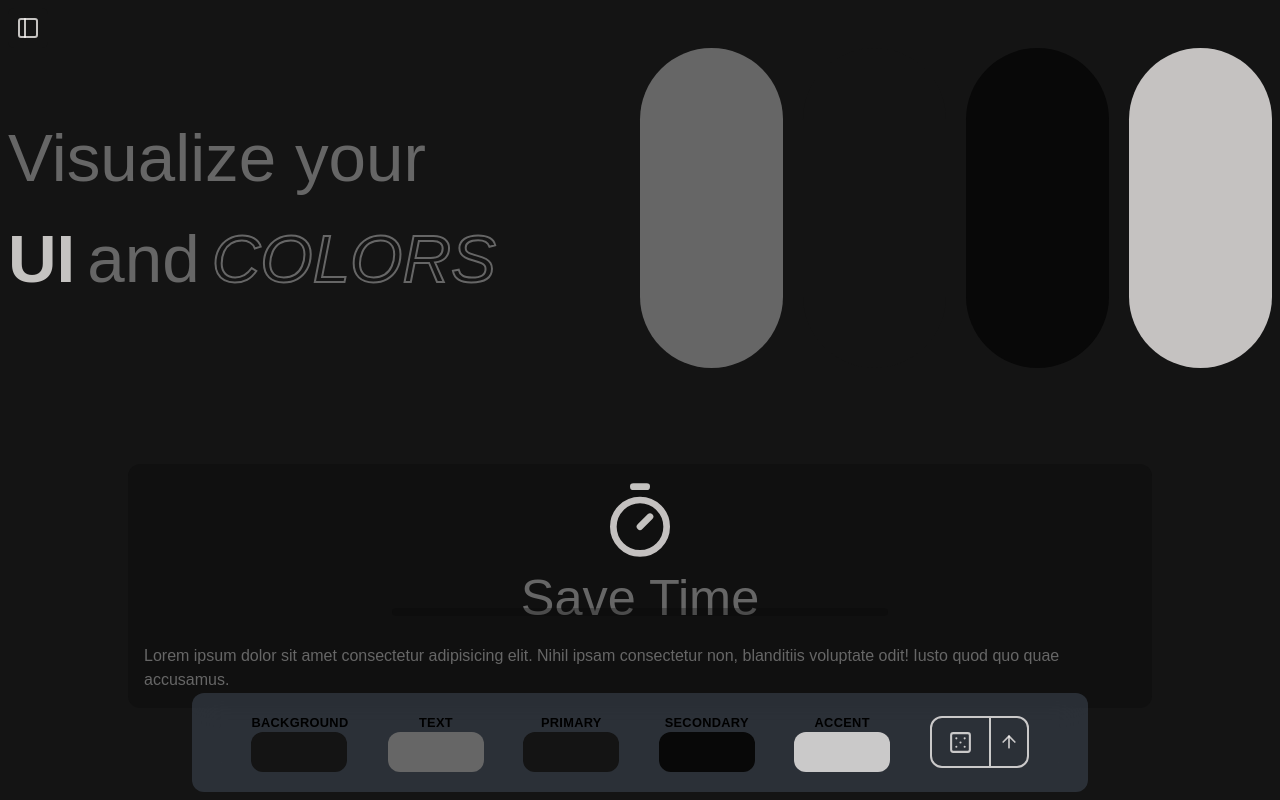
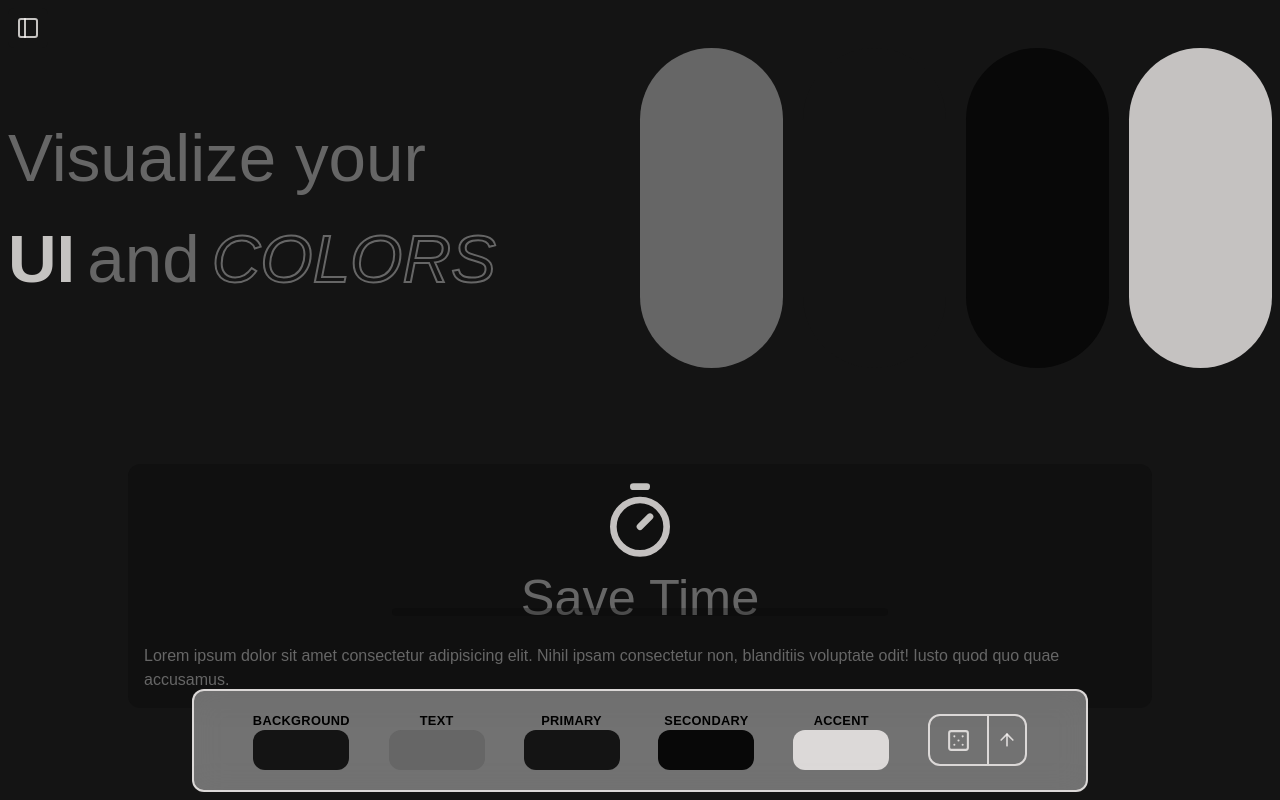
Before and after one commit to moki-moki/ui-vis, a React (Vite) app in the folder client/: page / in a window 1280 px wide. Shown: the top 800 px of the page. Built offline with nearby package versions, Linux system fonts and the light colour scheme.

Commit message:
style: putting border on toolbar

```diff
--- a/client/src/components/toolkit/toolkit.tsx
+++ b/client/src/components/toolkit/toolkit.tsx
@@ -32,7 +32,7 @@ const Toolkit = () => {
   useKeyBind('R', () => generateColors(selected));
 
   return (
-    <div className="bg-slate-500/30 backdrop-blur-lg p-5 flex justify-evenly items-center max-w-4xl m-auto fixed bottom-2 left-0 right-0 rounded-xl">
+    <div className="bg-white/40 border-2 border-accent-color backdrop-blur-lg p-5 flex justify-evenly items-center max-w-4xl m-auto fixed bottom-2 left-0 right-0 rounded-xl">
       <ColorInput
         type="background"
         color={colors.background}
```
